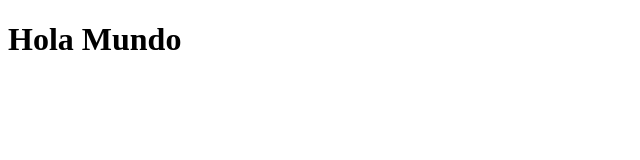
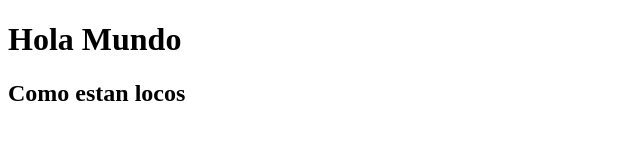
Before and after one commit to EWAYO/pruebagit, a plain HTML site: page index.html in a window 1280 px wide. Shown: the whole page, without its empty margins (0-640 px from the left). Drawn offline with Linux system fonts and the light colour scheme.

Commit message:
Modificado

```diff
--- a/index.html
+++ b/index.html
@@ -7,5 +7,6 @@
 </head>
 <body>
     <h1>Hola Mundo</h1>
+    <h2>Como estan locos</h2>
 </body>
 </html>
```
